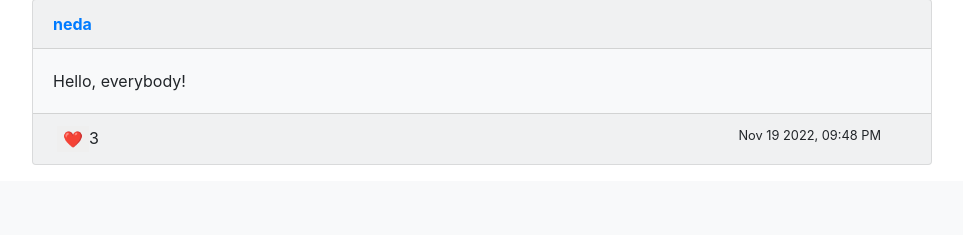
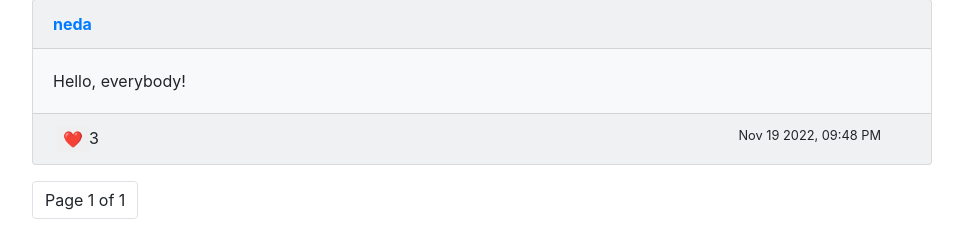
Before and after one commit to milos3design/Network, a Django app: page /following in a window 1280 px wide. Shown: the part 1331-1566 px from the top of the page, without its empty margins (158-1121 px from the left). Before the commit the page ends 1496 px from the top, so only its background shows below. Run offline with Django 3.2, Linux system fonts and the light colour scheme; a user stored in the database is signed in; data comes from the database, SQL or seed files in the repository; both versions use the stored data as it was after the commit; some libraries are stand-ins or nearby versions.

Commit message:
all features working

```diff
--- a/network/static/network/network.js
+++ b/network/static/network/network.js
@@ -19,24 +19,26 @@ function compose_box() {
 }
 
 
-function load_posts(type, id_view) {
+function load_posts(type, id_view, page_no) {
 
     const user_username = JSON.parse(document.getElementById('user_username').textContent);
-
+    console.log(`ovo je pogled: ${id_view}`);
+    console.log(`ovo je broj strane: ${page_no}`);
     // GET the emails from the backend
-    fetch(`/posts/${type}`)
+    fetch(`/posts/${type}/${page_no}`)
     .then(response => response.json())
-    .then(posts => {
+    .then(payload => {
         // Print posts
-        console.log(posts);
-
+        console.log('ovo su podaci:');
+        console.log(payload.data);
         // Show all posts
-        posts.forEach(spost => {
-            const element = document.createElement('div');
+        payload.data.forEach(spost => {
+            let partHTML ='';
+            var element = document.createElement('div');
             element.style.position = 'relative';
             element.id = `post_box_id_${spost.id}`;
             // Make divs out of post data
-            let partHTML = `
+            partHTML = `
             <div class="card bg-light mb-3">
             <div class="card-header">
             <div class="row">
@@ -61,14 +63,12 @@ function load_posts(type, id_view) {
 
             // Like - Unlike functionality
             if (spost.likers.includes(user_username)) {
-                let post_liked = true;
                 partHTML += `
                     <div class="col-6 row">
                         <button class="border-0" id="like" value=${spost.id}>
                             <div id="h_${spost.id}">❤️</div>
                         </button>`;
             } else {
-                let post_liked = false;
                 partHTML += `
                     <div class="col-6 row">
                         <button class="border-0" id="like" value=${spost.id}>
@@ -88,11 +88,58 @@ function load_posts(type, id_view) {
             document.querySelector(`#${id_view}`).append(element);
         });
 
+        console.log(payload.page);
+        // Paginate navigation
+        // Create pagination div element
+        const paginate_nav = document.createElement('div');
+        paginate_nav.className = 'text-center';
+        paginationHTML = '<ul class="pagination">';
+        if (payload.page.has_previous) {
+            paginationHTML += `
+            <li class="page-item" id="page_id" value="${parseInt(payload.page.current)-1}">
+                <a class="page-link" href="#">&laquo;</a>
+            </li>
+            `;
+        }
+        paginationHTML += `
+        <li class="current page-item">
+            <a class="page-link">Page ${payload.page.current} of ${payload.page.total_pages}</a>
+        </li>
+        `;
+        if (payload.page.has_next) {
+            paginationHTML += `
+            <li class="page-item" id="page_id" value="${parseInt(payload.page.current)+1}">
+                <a class="page-link" href="#">&raquo;</a>
+            </li>
+            `;
+        }
+        paginate_nav.innerHTML = paginationHTML;
+        document.querySelector(`#${id_view}`).append(paginate_nav);
+
+        // Listen for "pagination" buttons click. On click, get
+        // the page id (this.value)
+        document.querySelectorAll('#page_id').forEach(btn => {
+            btn.addEventListener('click', function() {
+                // Get the post text from the id of the post
+                // Call function using all arguments needed
+                console.log(this.value);
+                var box = document.getElementById(`${id_view}`);
+                box.parentNode.removeChild(box);
+                const make_new_box = document.createElement('div');
+                make_new_box.id = id_view;
+                document.querySelector(`#main_box`).append(make_new_box);
+                page_no = this.value;
+                load_posts(type, id_view, page_no)
+
+            });
+        });
+
         // Listen for "edit" button click. On click, get
         // the id of the post (this.value) and text from that post
         document.querySelectorAll('#btn_edit').forEach(btn => {
             btn.addEventListener('click', function() {
                 // Get the post text from the id of the post
+                post_text = document.querySelector(`#post_id_${this.value}`).innerHTML;
                 // Call function using all arguments needed
                 edit_post(this.value, post_text);
             });
@@ -199,13 +246,17 @@ function like_post(id, heart) {
 }
 
 
-function show_all_posts() {
+function show_all_posts(id_view, page_no) {
     compose_box();
-    load_posts('all', id_view);
-}
+    if (page_no == undefined) {
+        load_posts('all', id_view, 1);
+    } else {
+        load_posts('all', id_view, page_no);
+    }
+    }
 
 
-function profile_posts() {
+function profile_posts(id_view, page_no) {
     // Get all data from backend
     const profile_username = JSON.parse(document.getElementById('profile_username').textContent);
     const able_to_follow = JSON.parse(document.getElementById('able_to_follow').textContent);
@@ -274,13 +325,21 @@ function profile_posts() {
     if (profile_username === user_username) {
         compose_box();
     }
-    load_posts(profile_username, id_view);
+    if (page_no == undefined) {
+        load_posts(profile_username, id_view, 1);
+    } else {
+        load_posts(profile_username, id_view, page_no);
+    }
 }
 
 
-function following_posts() {
-    load_posts('following', id_view);
+function following_posts(id_view, page_no) {
 
+    if (page_no == undefined) {
+        load_posts('following', id_view, 1);
+    } else {
+        load_posts('following', id_view, page_no);
+    }
 
 }
 
--- a/network/templates/network/index.html
+++ b/network/templates/network/index.html
@@ -13,7 +13,6 @@
                 {% csrf_token %}
             </div>
         </div>
-
         <div id="posts_view">
         </div>
     </div>
--- a/network/urls.py
+++ b/network/urls.py
@@ -12,7 +12,7 @@ urlpatterns = [
     path("profile/<str:username>", views.profile, name="profile"),
 
     # API return
-    path("posts/<str:type>", views.posts, name="posts"),
+    path("posts/<str:type>/<int:page_no>", views.posts, name="posts"),
     path("compose", views.compose, name="compose"),
     path("edit", views.edit, name="edit"),
     path("follow", views.follow, name="follow"),
--- a/network/views.py
+++ b/network/views.py
@@ -5,6 +5,8 @@ from django.db import IntegrityError
 from django.http import HttpResponse, HttpResponseRedirect, JsonResponse
 from django.shortcuts import render
 from django.urls import reverse
+from django.core.paginator import Paginator
+
 
 from .models import User, Post
 
@@ -124,7 +126,7 @@ def compose(request):
 
 
 # Return JSON with posts - posts API route
-def posts(request, type):
+def posts(request, type, page_no):
     if type == "all":
         posts = Post.objects.all()
     elif type == "following":
@@ -141,8 +143,24 @@ def posts(request, type):
             return JsonResponse({"error": "Invalid profile."}, status=400)
 
     posts = posts.order_by("-timestamp").all()
+    paginator = Paginator(posts, 10)
+
+    page_number = request.GET.get('page')
+    page_obj = paginator.get_page(page_no)
+    page_obj.number = page_no
     logged = request.user if request.user.is_authenticated else None
-    return JsonResponse([post.serialize(logged=logged) for post in posts], safe=False)
+    data = [page_obj.serialize(logged=logged) for page_obj in page_obj]
+    # https://realpython.com/django-pagination/#pagination-in-django-templates
+    payload = {
+        "page": {
+            "current": page_obj.number,
+            "has_next": page_obj.has_next(),
+            "has_previous": page_obj.has_previous(),
+            "total_pages": page_obj.paginator.num_pages
+        },
+        "data": data
+    }
+    return JsonResponse(payload)
 
 
 def edit(request):
```
Also changed, not shown: db.sqlite3.
